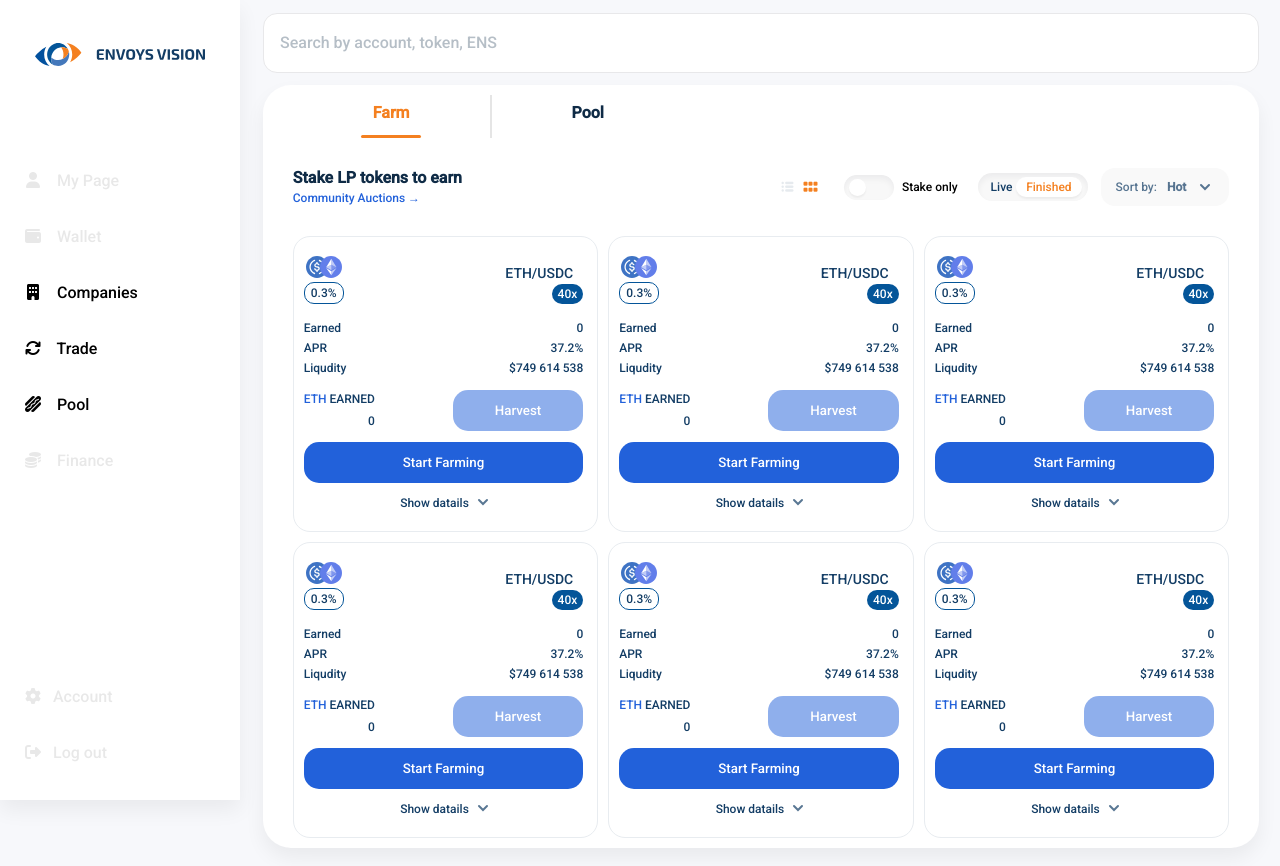
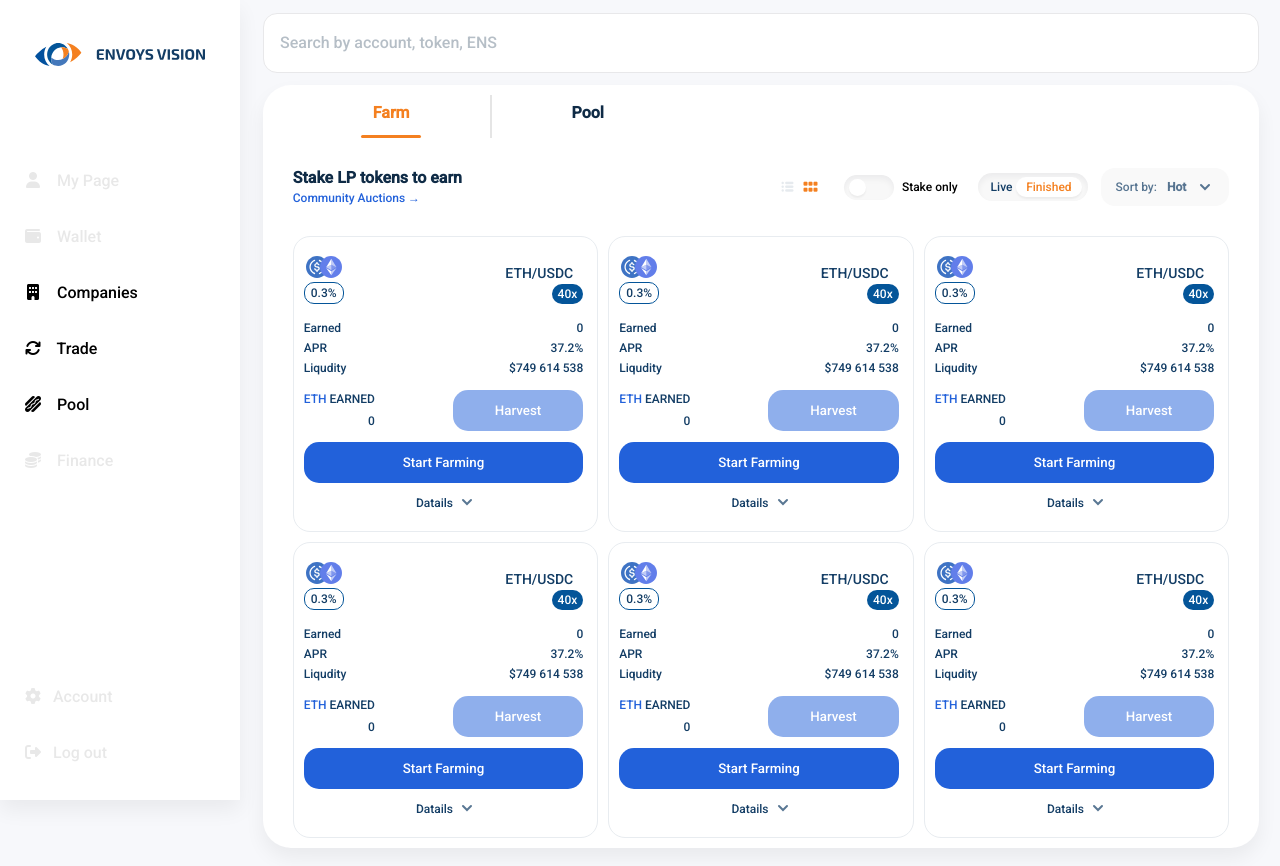
Before and after one commit to envoys-lab/envoys-frontend-new, a React (Create React App) app: page /farm in a window 1280 px wide. Both pictures are taken after a click on the element 806 px from the left and 187 px from the top of the page. Shown: the top 866 px of the page. Built offline with nearby package versions, Linux system fonts and the light colour scheme; what @binance-chain/bsc-connector, @web3-react/core, @web3-react/injected-connector, @web3-react/walletconnect-connector would draw is missing.

Commit message:
fix: styles

```diff
--- a/src/pages/Farm/FarmList/components/FarmList/item_components_sort/ItemS.tsx
+++ b/src/pages/Farm/FarmList/components/FarmList/item_components_sort/ItemS.tsx
@@ -29,7 +29,7 @@ const ItemStyle = styled.li<PropsDD>`
 const ShowMoreText = styled.p`
   margin: 0 5px;
   font-family: Roboto;
-  font-weight: normal;
+  font-weight: 500;
   font-size: 12px;
   color: #133d65;
   cursor: pointer;
@@ -90,7 +90,7 @@ const ItemS: React.FC<InfoArrayList> = (props) => {
       <NewBtn disabled={false} text="Start Farming" margin="0" onClick={() => props.setOpenWalletsPopUp(true)} />
 
       <Flex onClick={() => setDropwDown((value) => !value)} justify="center" align="center" margin="10px 0 0 0">
-        <ShowMoreText>Show datails</ShowMoreText>
+        <ShowMoreText>{dropwDown?'Hide':'Datails'}</ShowMoreText>
         <DropDownIcon dropdown={dropwDown} src={icon} />
       </Flex>
 
```
